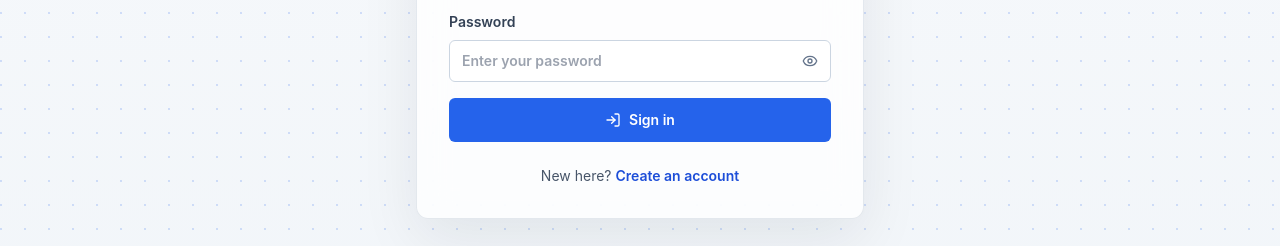
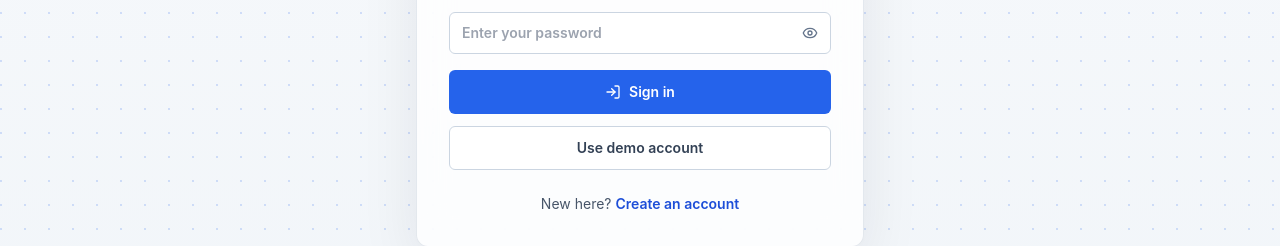
Before and after one commit to Lakshyalamba/algoanalyze-ai, a React (Vite) app in the folder client/: page /login in a window 1280 px wide. Shown: the part 420-666 px from the top of the page. Built offline with nearby package versions, Linux system fonts and the light colour scheme; no server answers.

Commit message:
feat: add demo account login functionality

```diff
--- a/client/src/pages/Login.tsx
+++ b/client/src/pages/Login.tsx
@@ -8,13 +8,36 @@ import { useToast } from '../context/ToastContext';
 
 export function Login() {
   const navigate = useNavigate();
-  const { login } = useAuth();
+  const { login, signup } = useAuth();
   const { showToast } = useToast();
   const [email, setEmail] = useState('');
   const [password, setPassword] = useState('');
   const [showPassword, setShowPassword] = useState(false);
   const [error, setError] = useState('');
   const [isSubmitting, setIsSubmitting] = useState(false);
+
+  async function handleDemoLogin() {
+    setIsSubmitting(true);
+    setError('');
+
+    try {
+      await login('demo@algoanalyze.ai', 'demo1234');
+      showToast('Login successful.', 'success');
+      navigate('/dashboard', { replace: true });
+    } catch (caughtError) {
+      try {
+        await signup('Demo User', 'demo@algoanalyze.ai', 'demo1234');
+        showToast('Demo account created and logged in.', 'success');
+        navigate('/dashboard', { replace: true });
+      } catch (signupError) {
+        const message = signupError instanceof Error ? signupError.message : 'Unable to sign in with demo account.';
+        setError(message);
+        showToast(message, 'error');
+      }
+    } finally {
+      setIsSubmitting(false);
+    }
+  }
 
   async function handleSubmit(event: FormEvent<HTMLFormElement>) {
     event.preventDefault();
@@ -98,6 +121,7 @@ export function Login() {
               {error}
             </p>
           ) : null}
+          <div className="space-y-3">
             <button
               type="submit"
               disabled={isSubmitting}
@@ -106,6 +130,15 @@ export function Login() {
               {isSubmitting ? <Loader2 className="h-4 w-4 animate-spin" /> : <LogIn className="h-4 w-4" />}
               {isSubmitting ? 'Signing in...' : 'Sign in'}
             </button>
+            <button
+              type="button"
+              onClick={handleDemoLogin}
+              disabled={isSubmitting}
+              className="inline-flex min-h-11 w-full items-center justify-center gap-2 rounded-md border border-slate-300 bg-white px-4 py-2.5 text-sm font-semibold text-slate-700 transition hover:bg-slate-50 disabled:cursor-not-allowed disabled:opacity-60 dark:border-slate-700 dark:bg-slate-900 dark:text-slate-200 dark:hover:bg-slate-800"
+            >
+              Use demo account
+            </button>
+          </div>
         </form>
         <p className="mt-6 text-center text-sm text-slate-600 dark:text-slate-300">
           New here?{' '}
```
Lines whose indentation alone changed are shown as unchanged.
